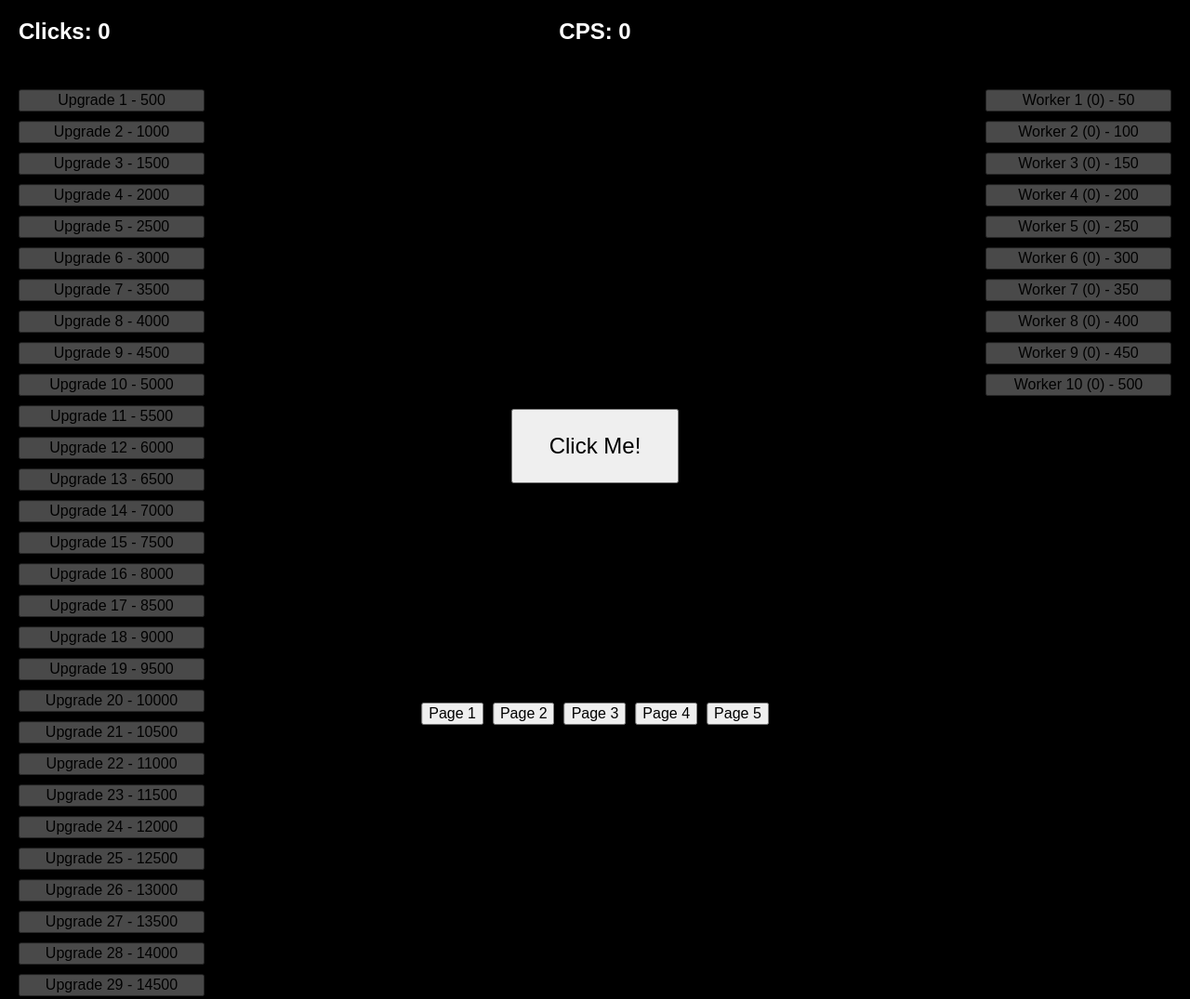
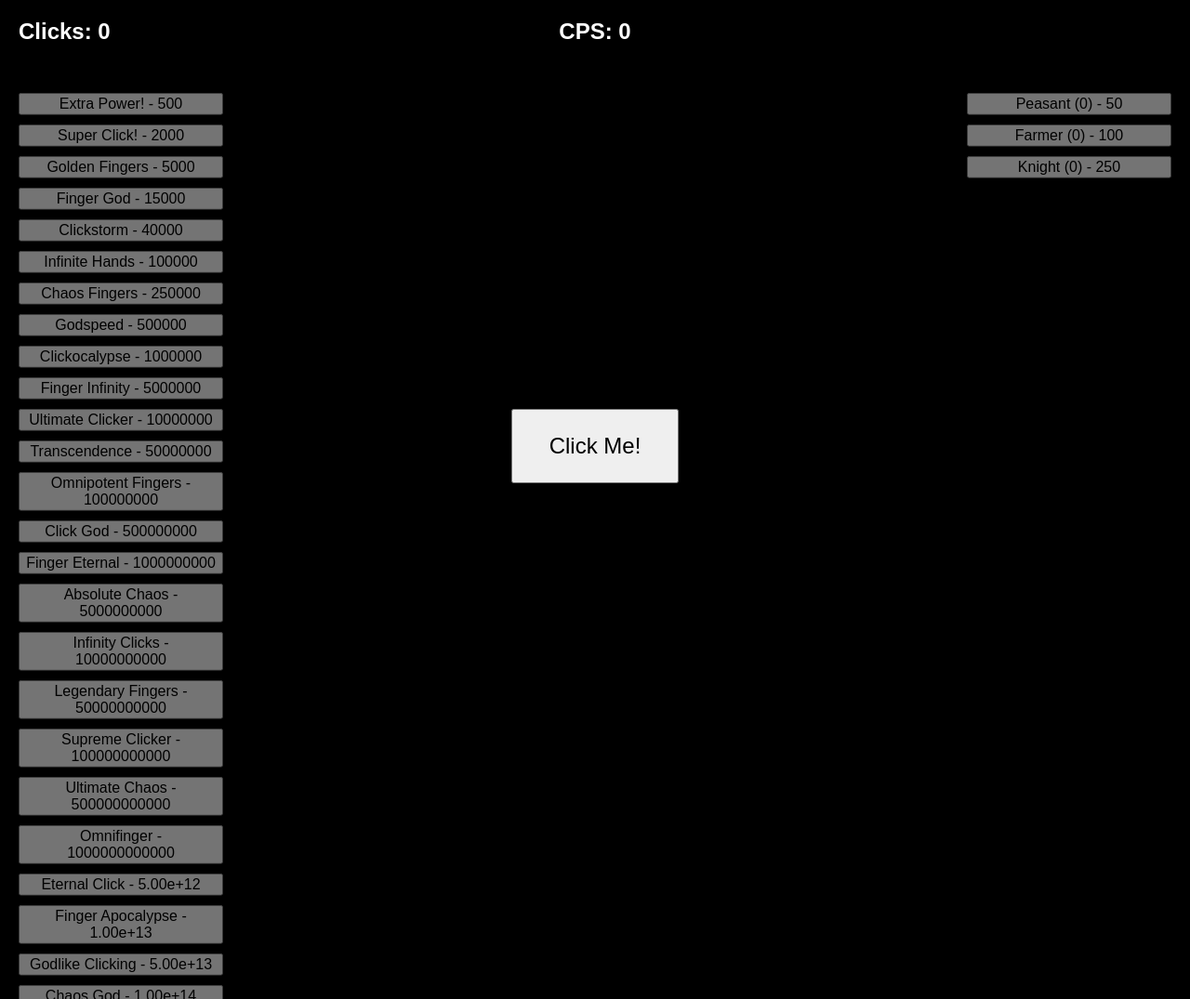
Before and after one commit to Whipkin/Rise-of-clickdom, a plain HTML site: page index.html in a window 1280 px wide. Shown: the top 1075 px of the page at 93% size. Drawn offline with Linux system fonts and the light colour scheme.

Commit message:
Add files via upload

```diff
--- a/index.html
+++ b/index.html
@@ -34,14 +34,14 @@
   #upgradesContainer, #permUpgradesContainer {
     position: absolute;
   }
-  #upgradesContainer { right: 20px; top: 100px; width: 200px; }
-  #permUpgradesContainer { left: 20px; top: 100px; width: 200px; }
+  #upgradesContainer { right: 20px; top: 100px; width: 220px; }
+  #permUpgradesContainer { left: 20px; top: 100px; width: 220px; }
   .upgradeButton {
     display: block;
     margin: 10px 0;
     width: 100%;
     font-size: 16px;
-    animation: fadeIn 0.5s ease-out;
+    animation: fadeIn 0.3s ease-out;
   }
   @keyframes fadeIn {
     0% { transform: translateY(-20px); opacity: 0; }
@@ -53,13 +53,6 @@
     pointer-events: none;
     color: white;
   }
-  #pagination {
-    position: absolute;
-    bottom: 20px;
-    left: 50%;
-    transform: translateX(-50%);
-  }
-  #pagination button { margin: 0 5px; font-size: 16px; cursor: pointer; }
 </style>
 </head>
 <body>
@@ -69,13 +62,13 @@
 <button id="clickButton">Click Me!</button>
 <div id="upgradesContainer"></div>
 <div id="permUpgradesContainer"></div>
-<div id="pagination"></div>
 
 <script>
 let clicks = 0;
 let clicksPerClick = 1;
 let autoClicks = 0;
 
+// Passive messages
 let passiveMessages = [
   "Keep clickin', you glorious bastard!",
   "Who the fuck let you get this powerful?",
@@ -89,153 +82,173 @@ let passiveMessages = [
   "The button is your bitch now."
 ];
 
-// ---- Generate 50 workers over 5 pages dynamically ----
-let upgradesPages = [];
-let baseCPS = [1,5,10,20,50]; // base CPS progression
-for(let p=0;p<5;p++){
-  let page = [];
-  for(let i=1;i<=10;i++){
-    let idx = p*10 + i;
-    page.push({name:`Worker ${idx}`, cost:50*idx, cps:baseCPS[p]*i, owned:0});
-  }
-  upgradesPages.push(page);
-}
+// Workers (25 total)
+let workers = [
+  {name:"Peasant", cost:50, cps:1, owned:0},
+  {name:"Farmer", cost:100, cps:2, owned:0},
+  {name:"Knight", cost:250, cps:5, owned:0},
+  {name:"Lord", cost:500, cps:10, owned:0},
+  {name:"Baron", cost:1000, cps:25, owned:0},
+  {name:"Duke", cost:2500, cps:50, owned:0},
+  {name:"Count", cost:5000, cps:100, owned:0},
+  {name:"Earl", cost:10000, cps:200, owned:0},
+  {name:"Wizard", cost:25000, cps:500, owned:0},
+  {name:"Sorcerer", cost:50000, cps:1000, owned:0},
+  {name:"Assassin", cost:100000, cps:2000, owned:0},
+  {name:"Gladiator", cost:250000, cps:5000, owned:0},
+  {name:"Titan", cost:500000, cps:10000, owned:0},
+  {name:"Phoenix", cost:1e6, cps:25000, owned:0},
+  {name:"Dragon", cost:5e6, cps:50000, owned:0},
+  {name:"Hydra", cost:1e7, cps:100000, owned:0},
+  {name:"Kraken", cost:5e7, cps:250000, owned:0},
+  {name:"Leviathan", cost:1e8, cps:500000, owned:0},
+  {name:"Archangel", cost:5e8, cps:1e6, owned:0},
+  {name:"Demon Lord", cost:1e9, cps:2e6, owned:0},
+  {name:"Celestial", cost:5e9, cps:5e6, owned:0},
+  {name:"Elder Dragon", cost:1e10, cps:1e7, owned:0},
+  {name:"God of Clicks", cost:5e10, cps:5e7, owned:0},
+  {name:"Time Weaver", cost:1e11, cps:1e8, owned:0},
+  {name:"Ultimate Phoenix", cost:5e11, cps:5e8, owned:0}
+];
 
-// ---- Generate 50 permanent upgrades ----
-let permanentUpgrades = [];
-for(let i=1;i<=50;i++){
-  let effects = ["double_clicks","double_auto","clicks_plus_5"];
-  permanentUpgrades.push({
-    name:`Upgrade ${i}`,
-    cost: 500*i,
-    effect: effects[i%effects.length],
-    bought:false
-  });
-}
+// Permanent upgrades (30 total)
+let permanentUpgrades = [
+  {name:"Extra Power!", cost:500, effect:"double_clicks", owned:0},
+  {name:"Super Click!", cost:2000, effect:"double_auto", owned:0},
+  {name:"Golden Fingers", cost:5000, effect:"clicks_plus_5", owned:0},
+  {name:"Finger God", cost:15000, effect:"double_clicks", owned:0},
+  {name:"Clickstorm", cost:40000, effect:"double_auto", owned:0},
+  {name:"Infinite Hands", cost:100000, effect:"clicks_plus_5", owned:0},
+  {name:"Chaos Fingers", cost:250000, effect:"double_clicks", owned:0},
+  {name:"Godspeed", cost:500000, effect:"double_auto", owned:0},
+  {name:"Clickocalypse", cost:1e6, effect:"clicks_plus_5", owned:0},
+  {name:"Finger Infinity", cost:5e6, effect:"double_clicks", owned:0},
+  {name:"Ultimate Clicker", cost:1e7, effect:"double_auto", owned:0},
+  {name:"Transcendence", cost:5e7, effect:"clicks_plus_5", owned:0},
+  {name:"Omnipotent Fingers", cost:1e8, effect:"double_clicks", owned:0},
+  {name:"Click God", cost:5e8, effect:"double_auto", owned:0},
+  {name:"Finger Eternal", cost:1e9, effect:"clicks_plus_5", owned:0},
+  {name:"Absolute Chaos", cost:5e9, effect:"double_clicks", owned:0},
+  {name:"Infinity Clicks", cost:1e10, effect:"double_auto", owned:0},
+  {name:"Legendary Fingers", cost:5e10, effect:"clicks_plus_5", owned:0},
+  {name:"Supreme Clicker", cost:1e11, effect:"double_clicks", owned:0},
+  {name:"Ultimate Chaos", cost:5e11, effect:"double_auto", owned:0},
+  {name:"Omnifinger", cost:1e12, effect:"clicks_plus_5", owned:0},
+  {name:"Eternal Click", cost:5e12, effect:"double_clicks", owned:0},
+  {name:"Finger Apocalypse", cost:1e13, effect:"double_auto", owned:0},
+  {name:"Godlike Clicking", cost:5e13, effect:"clicks_plus_5", owned:0},
+  {name:"Chaos God", cost:1e14, effect:"double_clicks", owned:0},
+  {name:"Ultimate Fingerstorm", cost:5e14, effect:"double_auto", owned:0},
+  {name:"Click Infinity", cost:1e15, effect:"clicks_plus_5", owned:0},
+  {name:"Fingerstorm", cost:5e15, effect:"double_clicks", owned:0},
+  {name:"Apocalyptic Fingers", cost:1e16, effect:"double_auto", owned:0}
+];
 
-let currentPage = 0;
+let upgradeDisplayIndex = 0;
 
-function updateUI() {
-  document.getElementById('clicksCounter').textContent = 'Clicks: ' + formatNumber(clicks);
-  document.getElementById('cpsCounter').textContent = 'CPS: ' + formatNumber(autoClicks);
+// --- Functions ---
+function updateUI(){
+  document.getElementById('clicksCounter').textContent='Clicks: '+formatNumber(clicks);
+  document.getElementById('cpsCounter').textContent='CPS: '+formatNumber(autoClicks);
   renderUpgrades();
   renderPermanentUpgrades();
 }
 
-function formatNumber(num) {
-  if(num > 1e12) return num.toExponential(2);
-  return Math.floor(num);
-}
+function formatNumber(num){return num>1e12?num.toExponential(2):Math.floor(num);}
 
-function spawnFloatingText(text) {
-  let label = document.createElement('div');
-  label.className = 'floatingText';
-  label.textContent = text;
-  label.style.left = Math.random() * window.innerWidth + 'px';
-  label.style.top = Math.random() * window.innerHeight + 'px';
-  label.style.color = `hsl(${Math.random()*360}, 100%, 75%)`;
+function spawnFloatingText(text){
+  let label=document.createElement('div');
+  label.className='floatingText';
+  label.textContent=text;
+  label.style.left=Math.random()*window.innerWidth+'px';
+  label.style.top=Math.random()*window.innerHeight+'px';
+  label.style.color=`hsl(${Math.random()*360},100%,75%)`;
   document.body.appendChild(label);
-  let y = parseFloat(label.style.top);
-  let anim = setInterval(()=>{
-    y -= 1;
-    label.style.top = y + 'px';
-    label.style.opacity -= 0.02;
-    if(label.style.opacity <= 0) { clearInterval(anim); document.body.removeChild(label);}
+  let y=parseFloat(label.style.top);
+  let opacity=1;
+  let anim=setInterval(()=>{
+    y-=1; opacity-=0.02;
+    label.style.top=y+'px';
+    label.style.opacity=opacity;
+    if(opacity<=0){clearInterval(anim); document.body.removeChild(label);}
   },20);
 }
 
-function showTopMessage(text, duration=2000) {
-  let msg = document.getElementById('topMessage');
-  msg.textContent = text;
+function showTopMessage(text,duration=2000){
+  let msg=document.getElementById('topMessage');
+  msg.textContent=text;
   setTimeout(()=>{msg.textContent='';},duration);
 }
 
-// ---- Upgrades ----
-function renderUpgrades() {
-  let container = document.getElementById('upgradesContainer');
-  container.innerHTML = '';
-  let page = upgradesPages[currentPage];
-  page.forEach(u=>{
-    if(u.owned < 5) {
-      let btn = document.createElement('button');
-      btn.className = 'upgradeButton';
-      btn.textContent = `${u.name} (${u.owned}) - ${formatNumber(u.cost)}`;
-      btn.onclick = ()=>{
-        if(clicks >= u.cost){
-          clicks -= u.cost;
-          u.owned++;
-          autoClicks += u.cps;
-          u.cost = Math.floor(u.cost * 1.75);
+// --- Render upgrades ---
+function renderUpgrades(){
+  let container=document.getElementById('upgradesContainer');
+  container.innerHTML='';
+  let displayed = workers.slice(upgradeDisplayIndex, upgradeDisplayIndex+3);
+  displayed.forEach(u=>{
+    if(u.owned<5){
+      let btn=document.createElement('button');
+      btn.className='upgradeButton';
+      btn.textContent=`${u.name} (${u.owned}) - ${formatNumber(u.cost)}`;
+      btn.onclick=()=>{
+        if(clicks>=u.cost){
+          clicks-=u.cost; u.owned++; autoClicks+=u.cps;
+          u.cost=Math.floor(u.cost*1.75);
           spawnFloatingText(`${u.name} bought!`);
-          if(u.owned==5) showTopMessage(`You maxed ${u.name}!`);
+          if(displayed.every(w=>w.owned>=5)){
+            upgradeDisplayIndex+=3;
+            showTopMessage("New workers unlocked!",2000);
+          }
           updateUI();
         }
-      }
+      };
       container.appendChild(btn);
     }
   });
 }
 
-function renderPermanentUpgrades() {
-  let container = document.getElementById('permUpgradesContainer');
-  container.innerHTML = '';
+function renderPermanentUpgrades(){
+  let container=document.getElementById('permUpgradesContainer');
+  container.innerHTML='';
   permanentUpgrades.forEach(p=>{
-    if(!p.bought) {
-      let btn = document.createElement('button');
-      btn.className = 'upgradeButton';
-      btn.textContent = `${p.name} - ${formatNumber(p.cost)}`;
-      btn.onclick = ()=>{
-        if(clicks >= p.cost){
-          clicks -= p.cost;
-          p.bought = true;
+    if(p.owned<1){
+      let btn=document.createElement('button');
+      btn.className='upgradeButton';
+      btn.textContent=`${p.name} - ${formatNumber(p.cost)}`;
+      btn.onclick=()=>{
+        if(clicks>=p.cost){
+          clicks-=p.cost; p.owned=1;
           switch(p.effect){
-            case "double_clicks": clicksPerClick *= 2; showTopMessage("Clicks doubled!"); break;
-            case "double_auto": autoClicks *=2; showTopMessage("Auto clicks doubled!"); break;
-            case "clicks_plus_5": clicksPerClick +=5; showTopMessage("Clicks +5!"); break;
+            case "double_clicks": clicksPerClick*=2; showTopMessage("Clicks doubled!"); break;
+            case "double_auto": autoClicks*=2; showTopMessage("Auto clicks doubled!"); break;
+            case "clicks_plus_5": clicksPerClick+=5; showTopMessage("Clicks +5!"); break;
           }
           updateUI();
         }
-      }
+      };
       container.appendChild(btn);
     }
   });
 }
 
-// ---- Pagination ----
-function renderPagination() {
-  let pag = document.getElementById('pagination');
-  pag.innerHTML = '';
-  for(let i=0;i<upgradesPages.length;i++){
-    let btn = document.createElement('button');
-    btn.textContent = 'Page '+(i+1);
-    btn.onclick = ()=>{currentPage=i; updateUI();}
-    pag.appendChild(btn);
-  }
-}
-
-// ---- Click handler ----
-document.getElementById('clickButton').onclick = ()=>{
-  clicks += clicksPerClick;
+// --- Click button ---
+document.getElementById('clickButton').onclick=()=>{
+  clicks+=clicksPerClick;
   spawnFloatingText(`+${clicksPerClick} Clicks!`);
   updateUI();
-  if(clicks > 1e100){
-    clicks=0; autoClicks=0;
-    showTopMessage("God wants to say fuck you",4000);
-  }
+  if(clicks>1e100){ clicks=0; autoClicks=0; showTopMessage("God wants to say fuck you",4000);}
 };
 
-// ---- Passive messages ----
+// --- Passive messages ---
 setInterval(()=>{
-  if(Math.random() < 0.35) spawnFloatingText(passiveMessages[Math.floor(Math.random()*passiveMessages.length)]);
+  if(Math.random()<0.35) spawnFloatingText(passiveMessages[Math.floor(Math.random()*passiveMessages.length)]);
 },1000);
 
-// ---- Auto CPS ----
+// --- Auto CPS ---
 setInterval(()=>{
-  clicks += autoClicks;
-  updateUI();
+  clicks+=autoClicks; updateUI();
 },1000);
 
-renderPagination();
 updateUI();
 </script>
 </body>
```
